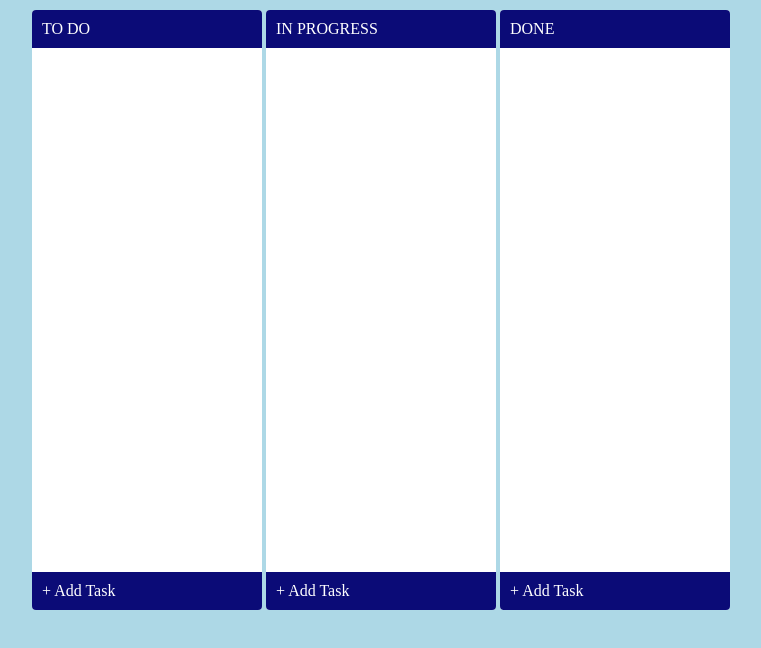
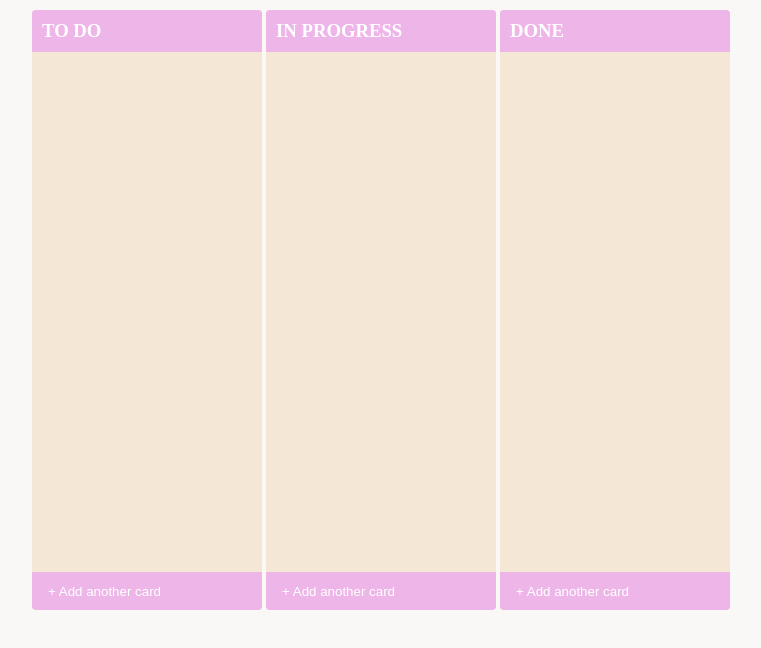
Before and after one commit to Jenyadio/Drag-and-Drop-Trello, a website built with webpack: page src/index.html in a window 1280 px wide. Shown: the whole page, without its empty margins (260-1021 px from the left). Built offline with nearby package versions, Linux system fonts and the light colour scheme.

Commit message:
html and css fixes

```diff
--- a/src/css/style.css
+++ b/src/css/style.css
@@ -1,5 +1,5 @@
 body {
-    background-color: lightblue;
+    background-color:  rgba(250, 248, 246, 0.918);
 }
 
 .task-manager {
@@ -11,8 +11,8 @@ body {
     position: relative;
 }
 
-.column {
-    background-color: white;
+.tasks-container {
+    background-color: rgba(243, 230, 212, 0.918);
     border-radius: 4px;
     display: flex;
     flex-direction: column;
@@ -22,27 +22,39 @@ body {
     min-width: 230px;
 }
 
-.column-header {
-    background-color: rgb(11, 11, 119);
+.tasks-header {
+    background-color: rgb(238, 181, 233);
     color: white;
     border-top-left-radius: 4px;
     border-top-right-radius: 4px;
-    padding: 10px;
 }
 
-.column-task-container {
+.tasks-title {
+    padding-right: 5px;
+    padding-left: 10px;
+    margin: 10px 0;
+}
+
+.tasks-content {
     flex-grow: 2;
     overflow-y: auto;
 }
 
-.column-footer {
-    background-color: rgb(11, 11, 119);
+.tasks-footer {
+    background-color: rgb(238, 181, 233);
     color: white;
     border-bottom-left-radius: 4px;
     border-bottom-right-radius: 4px;
     padding: 10px;
 }
 
-.column-add-link {
-    user-select: none;
+.tasks-add-card button {
+    border: none;
+    background-color: inherit;
+    color: inherit;
+    cursor: pointer;
 }
+
+.hidden {
+    display: none;
+}
--- a/src/index.html
+++ b/src/index.html
@@ -9,25 +9,88 @@
 <body>
   <div class="container">
     <div class="task-manager">
-      <div class="column">
-        <div class="column-header">TO DO</div>
-        <div class="column-task-container"></div>
-        <div class="column-footer">
-          <a class="column-add-link">+ Add Task</a>
+      <div class="tasks-container" data-id-column="to do">
+        <div class="tasks-header">
+          <h3 class="tasks-title">TO DO</h3>
+        </div>
+        <div class="tasks-content">
+          <ul class="task-items"></ul>
+        </div>
+        <div class="tasks-footer">
+          <div class="tasks-add-card">
+            <button>
+              +
+              <span>
+                Add another card
+                <span></span>
+              </span>
+            </button>
+          </div>
+          <form class="add-task hidden">
+            <div class="wrapper-input">
+              <input type="text" class="add-task-input" placeholder="Enter text here...">
+            </div>
+            <button class="add-task-newcard btn btn-primary">Add Card</button>
+            <button class="add-task-delete">
+              <span></span>
+            </button>
+          </form>
         </div>
       </div>
-      <div class="column">
-        <div class="column-header">IN PROGRESS</div>
-        <div class="column-task-container"></div>
-        <div class="column-footer">
-          <a class="column-add-link">+ Add Task</a>
+      <div class="tasks-container" data-id-column="in progress">
+        <div class="tasks-header">
+          <h3 class="tasks-title">IN PROGRESS</h3>
+        </div>
+        <div class="tasks-content">
+          <ul class="task-items"></ul>
+        </div>
+        <div class="tasks-footer">
+          <div class="tasks-add-card">
+            <button>
+              +
+              <span>
+                Add another card
+                <span></span>
+              </span>
+            </button>
+          </div>
+          <form class="add-task hidden">
+            <div class="wrapper-input">
+              <input type="text" class="add-task-input" placeholder="Enter text here...">
+            </div>
+            <button class="add-task-newcard btn btn-primary">Add Card</button>
+            <button class="add-task-delete">
+              <span></span>
+            </button>
+          </form>
         </div>
       </div>
-      <div class="column">
-        <div class="column-header">DONE</div>
-        <div class="column-task-container"></div>
-        <div class="column-footer">
-          <a class="column-add-link">+ Add Task</a>
+      <div class="tasks-container" data-id-column="done">
+        <div class="tasks-header">
+          <h3 class="tasks-title">DONE</h3>
+        </div>
+        <div class="tasks-content">
+          <ul class="task-items"></ul>
+        </div>
+        <div class="tasks-footer">
+          <div class="tasks-add-card">
+            <button>
+              +
+              <span>
+                Add another card
+                <span></span>
+              </span>
+            </button>
+          </div>
+          <form class="add-task hidden">
+            <div class="wrapper-input">
+              <input type="text" class="add-task-input" placeholder="Enter text here...">
+            </div>
+            <button class="add-task-newcard btn btn-primary">Add Card</button>
+            <button class="add-task-delete">
+              <span></span>
+            </button>
+          </form>
         </div>
       </div>
     </div>
```
Also changed, not shown: src/js/drawColumn.js (added, +41 -0 lines).
